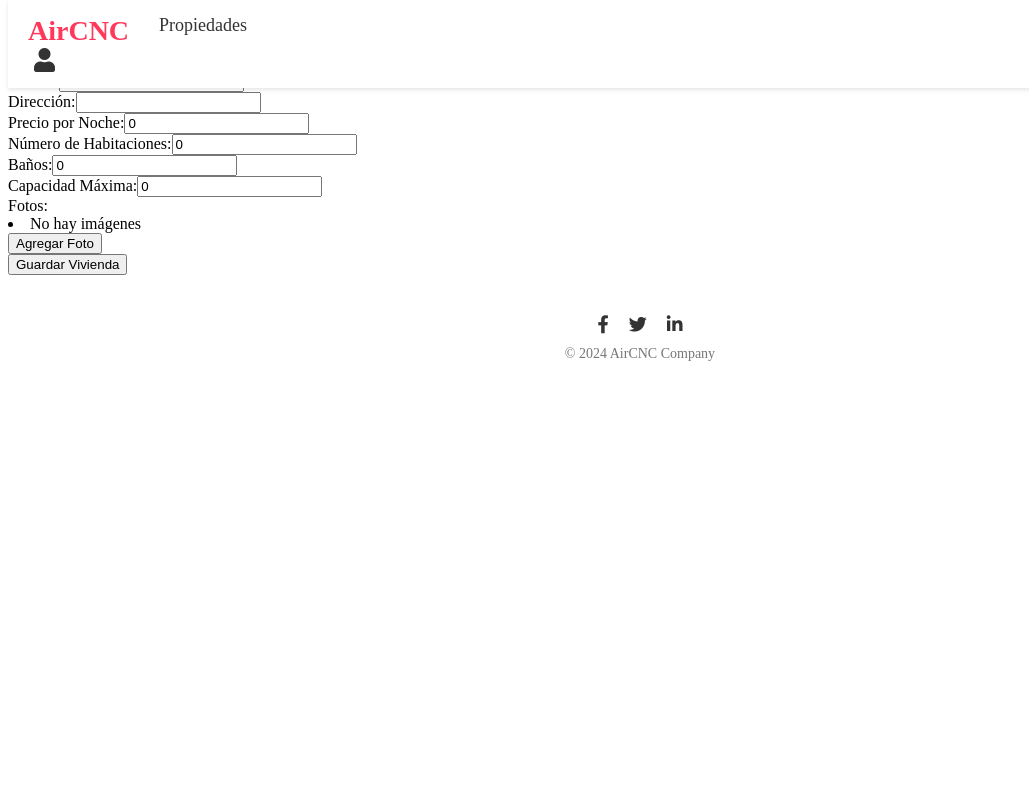
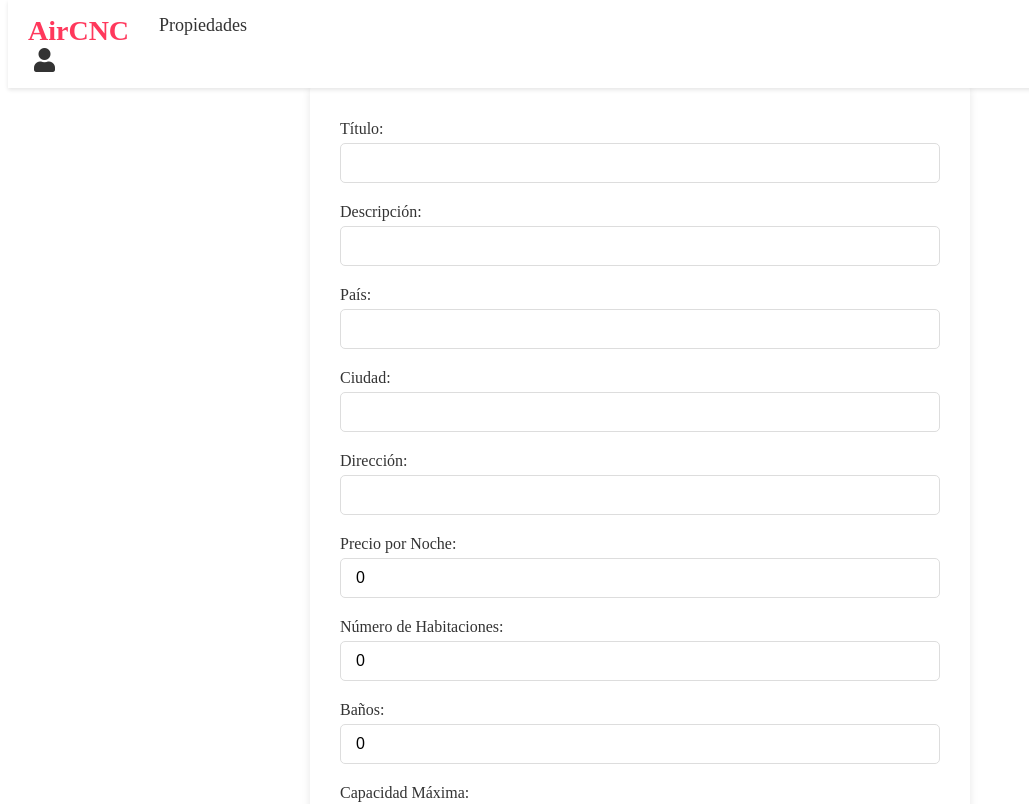
Before and after one commit to MvillaR2910/proyecto_desarrollo_YSM, an Angular app: page /manejar-vivienda in a window 1280 px wide. Shown: the top 804 px of the page, without its empty margins (0-1029 px from the left). Built offline with nearby package versions, Linux system fonts and the light colour scheme.

Commit message:
Se arregla css para modificar vivienda

```diff
--- a/src/app/vivienda-form/vivienda-form.component.css
+++ b/src/app/vivienda-form/vivienda-form.component.css
@@ -3,8 +3,14 @@
     padding: 40px 30px;
     box-shadow: 0 4px 8px rgba(0, 0, 0, 0.1);
     border-radius: 10px;
-    max-width: 400px;
-    margin: 0 auto ; /* Centra el formulario */
+    max-width: 600px; /* Ampliar para mayor comodidad */
+    margin: 80px auto 0; /* Añadimos margen superior para evitar que quede debajo del header */
+    display: flex;
+    flex-direction: column;
+}
+
+.form-container div {
+    margin-bottom: 20px;
 }
 
 .form-container label {
@@ -17,11 +23,10 @@
 
 .form-container input {
     padding: 10px 15px;
-    margin-bottom: 20px;
     font-size: 16px;
     border: 1px solid #ddd;
     border-radius: 5px;
-    width: 100%; /* Hace que los inputs ocupen el 100% del contenedor */
+    width: 100%;
     box-sizing: border-box;
     transition: border-color 0.3s ease;
 }
@@ -46,3 +51,17 @@
 .primary:hover {
     background-color: #e02d50;
 }
+
+button[type="button"] {
+    background-color: #FF385C;
+    color: white;
+    border: none;
+    padding: 8px 16px;
+    border-radius: 5px;
+    cursor: pointer;
+    margin-top: 10px;
+}
+
+button[type="button"]:hover {
+    background-color: #e02d50;
+}
--- a/src/app/vivienda-form/vivienda-form.component.html
+++ b/src/app/vivienda-form/vivienda-form.component.html
@@ -1,4 +1,4 @@
-<form (ngSubmit)="onSubmit()">
+<form (ngSubmit)="onSubmit()" class="form-container">
   <div>
     <label for="titulo">Título:</label>
     <input type="text" [(ngModel)]="vivienda.titulo" name="titulo" required>
@@ -46,18 +46,12 @@
 
   <div>
     <label>Fotos:</label>
-    @for (foto of vivienda.fotos; track $index) {
-
-      <div >
-        <input type="text" [(ngModel)]="vivienda.fotos[$index]" name="foto{{$index}}" placeholder="URL de la foto">
-        <button type="button" (click)="eliminarFoto($index)">Eliminar</button>
-      </div>
-    }@empty {
-      <li> No hay imágenes</li>
-    }
+    <div *ngFor="let foto of vivienda.fotos; let i = index">
+      <input type="text" [(ngModel)]="vivienda.fotos[i]" name="foto{{i}}" placeholder="URL de la foto">
+      <button type="button" (click)="eliminarFoto(i)">Eliminar</button>
+    </div>
     <button type="button" (click)="agregarFoto()">Agregar Foto</button>
-
   </div>
 
-  <button type="submit">Guardar Vivienda</button>
+  <button type="submit" class="primary">Guardar Vivienda</button>
 </form>
```
Also changed, not shown: src/app/vivienda-form/vivienda-form.component.ts (+20 -22 lines).
